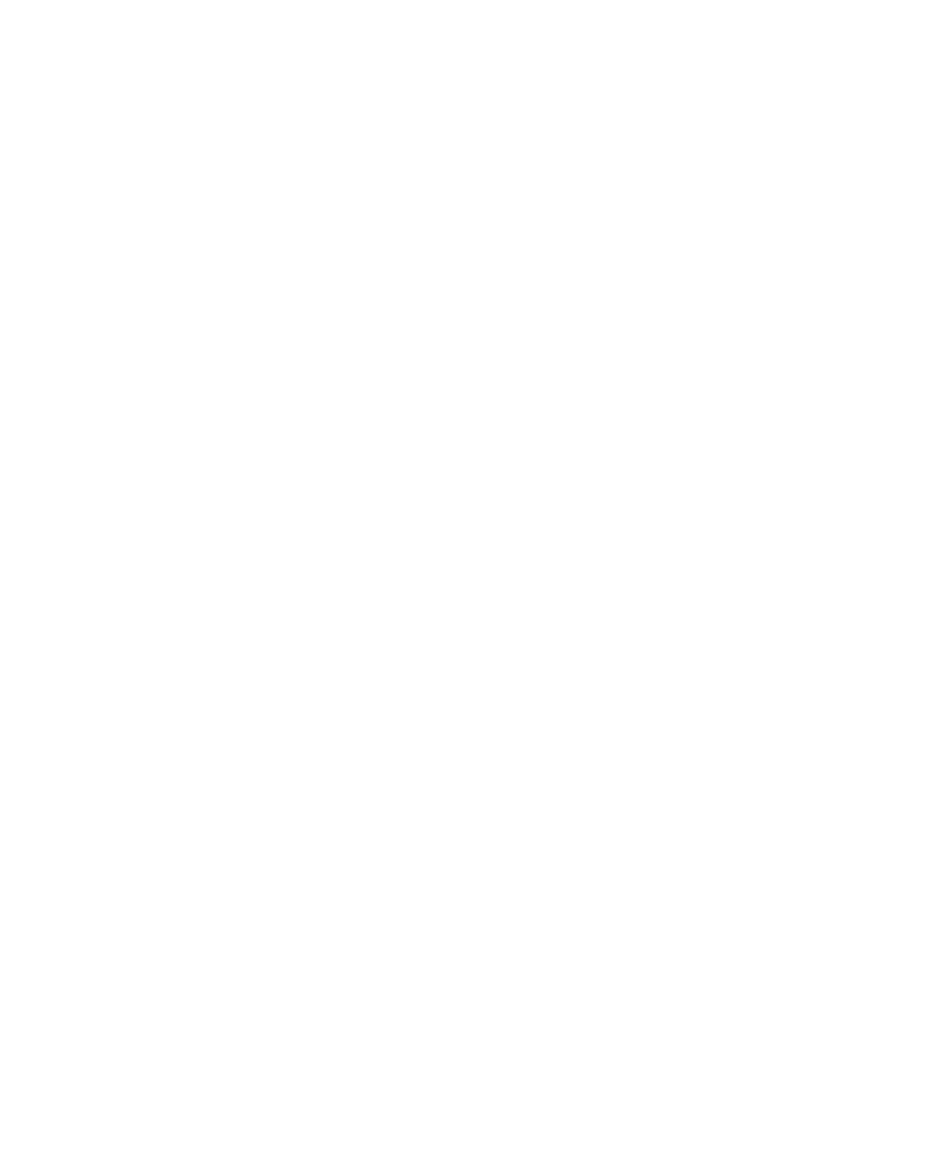
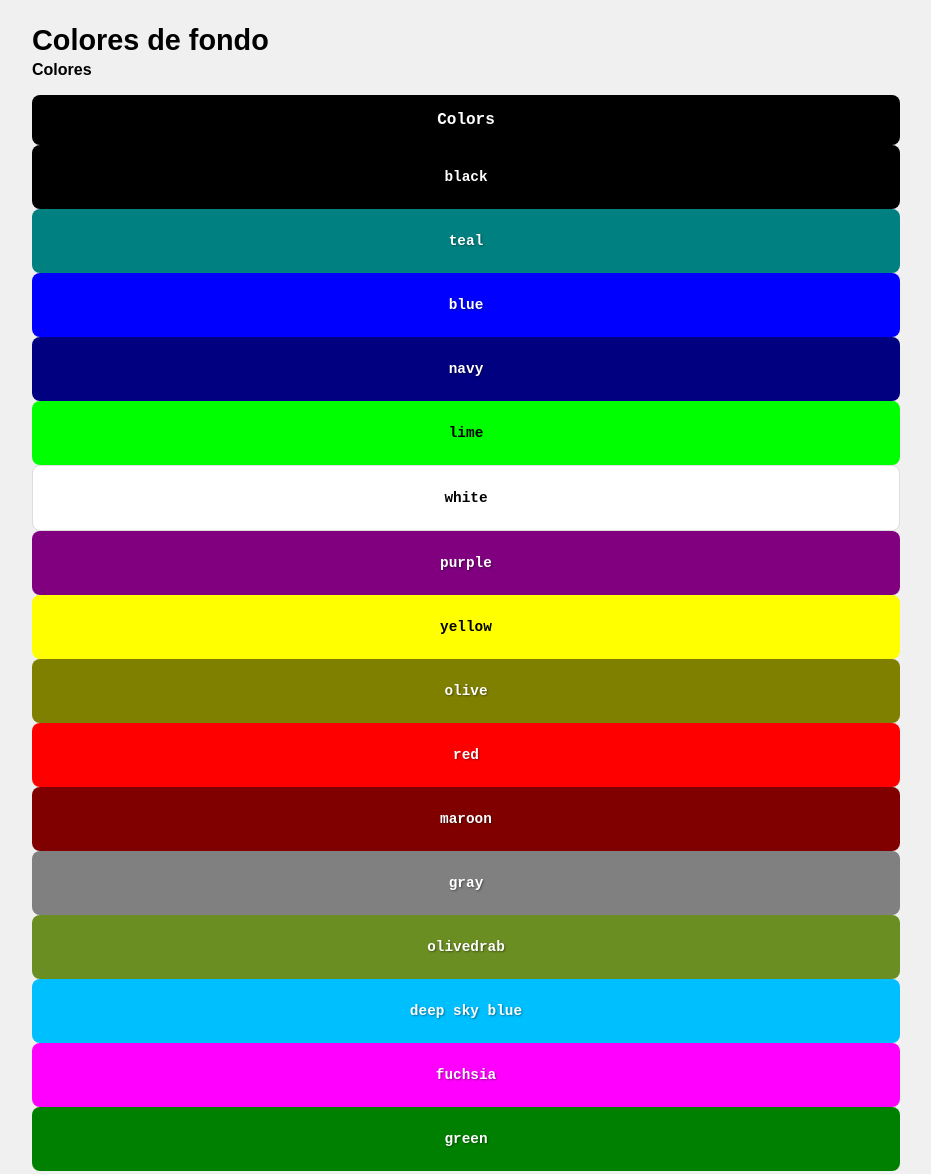
Before and after one commit to duran-ni/learning-grid, a plain HTML site: page index.html in a window 1280 px wide. Shown: the whole page, without its empty margins (174-1105 px from the left). Before the commit the page ends 800 px from the top, so only its background shows below. Drawn offline with Linux system fonts and the light colour scheme; a web font is replaced by a local one.

Commit message:
feat: design color cards components with accessible contrast text

```diff
--- a/css/components.css
+++ b/css/components.css
@@ -0,0 +1,42 @@
+/* === COMPONENTS: Cabecera interna y Tarjetas de Colores === */
+
+/* Encabezado negro de la rejilla */
+.color-grid__header {
+  background-color: var(--color-text-dark);
+  color: var(--color-text-light);
+  text-align: center;
+  padding: 16px;
+  font-weight: 700;
+  border-radius: var(--card-radius);
+}
+
+/* Estilo base para todas las tarjetas de color */
+.color-card {
+  display: flex;
+  align-items: center;
+  justify-content: center;
+  padding: 24px 12px;
+  border-radius: var(--card-radius);
+  color: var(--color-text-light);
+  font-weight: 700;
+  font-size: 0.9rem;
+  text-shadow: 1px 1px 2px rgba(0, 0, 0, 0.4);
+}
+
+/* Modificadores de color específicos (BEM) */
+.color-card--black       { background-color: black; }
+.color-card--teal        { background-color: teal; }
+.color-card--blue        { background-color: blue; }
+.color-card--navy        { background-color: navy; }
+.color-card--lime        { background-color: lime; color: var(--color-text-dark); text-shadow: none; }
+.color-card--white       { background-color: white; color: var(--color-text-dark); text-shadow: none; border: 1px solid #ddd; }
+.color-card--purple      { background-color: purple; }
+.color-card--yellow      { background-color: yellow; color: var(--color-text-dark); text-shadow: none; }
+.color-card--olive       { background-color: olive; }
+.color-card--red         { background-color: red; }
+.color-card--maroon      { background-color: maroon; }
+.color-card--gray        { background-color: gray; }
+.color-card--olivedrab   { background-color: olivedrab; }
+.color-card--deepskyblue { background-color: deepskyblue; }
+.color-card--fuchsia     { background-color: fuchsia; }
+.color-card--green       { background-color: green; }
--- a/css/styles.css
+++ b/css/styles.css
@@ -1,3 +1,8 @@
 @import url("variables.css");
 @import url("reset.css");
 @import url("layout.css");
+
+@import url("variables.css");
+@import url("reset.css");
+@import url("layout.css");
+@import url("components.css"); /* Añadimos la última pieza */
--- a/index.html
+++ b/index.html
@@ -0,0 +1,38 @@
+<!DOCTYPE html>
+<html lang="es">
+<head>
+  <meta charset="UTF-8" />
+  <meta name="viewport" content="width=device-width, initial-scale=1.0" />
+  <title>Colores de fondo</title>
+  <link href="https://fonts.googleapis.com/css2?family=Bitcount+Single+Mono+Light:wght@400&display=swap" rel="stylesheet" />
+  <link rel="stylesheet" href="css/styles.css" />
+</head>
+<body>
+  <main class="container">
+    <header class="page-header">
+      <h1 class="page-header__title">Colores de fondo</h1>
+      <h2 class="page-header__subtitle">Colores</h2>
+    </header>
+
+    <section class="color-grid" aria-label="Paleta de colores CSS">
+      <div class="color-grid__header">Colors</div>
+      <div class="color-card color-card--black">black</div>
+      <div class="color-card color-card--teal">teal</div>
+      <div class="color-card color-card--blue">blue</div>
+      <div class="color-card color-card--navy">navy</div>
+      <div class="color-card color-card--lime">lime</div>
+      <div class="color-card color-card--white">white</div>
+      <div class="color-card color-card--purple">purple</div>
+      <div class="color-card color-card--yellow">yellow</div>
+      <div class="color-card color-card--olive">olive</div>
+      <div class="color-card color-card--red">red</div>
+      <div class="color-card color-card--maroon">maroon</div>
+      <div class="color-card color-card--gray">gray</div>
+      <div class="color-card color-card--olivedrab">olivedrab</div>
+      <div class="color-card color-card--deepskyblue">deep sky blue</div>
+      <div class="color-card color-card--fuchsia">fuchsia</div>
+      <div class="color-card color-card--green">green</div>
+    </section>
+  </main>
+</body>
+</html>
```
